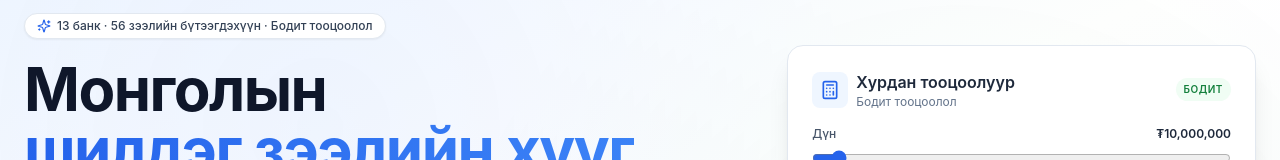
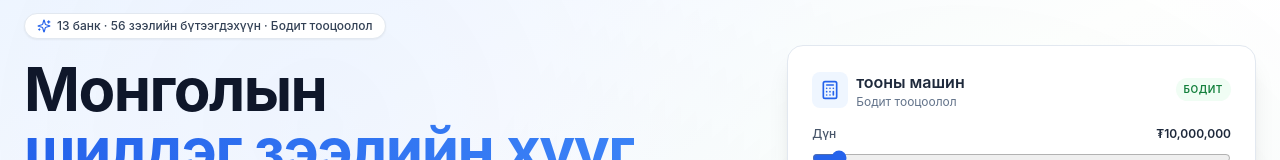
Before and after one commit to Sodbiligtse/zeelhub, a React (Vite) app: page / in a window 1280 px wide. Shown: the part 132-292 px from the top of the page. Built offline with nearby package versions, Linux system fonts and the light colour scheme.

Commit message:
Update App.jsx

```diff
--- a/src/App.jsx
+++ b/src/App.jsx
@@ -116,7 +116,7 @@ const STRINGS = {
     calc_formula: 'Томьёо',
     calc_formula_text: 'M = P × [r(1+r)ⁿ] ÷ [(1+r)ⁿ − 1] — P нь үндсэн зээл, r нь сарын хүү (жилийн ÷ 12), n нь сарын тоо. Үр дүн нь тооцоолол бөгөөд банк нэмэлт хураамж авч болно.',
     calc_over: 'хугацаанд',
-    mini_title: 'Хурдан тооцоолуур', mini_sub: 'Бодит тооцоолол', mini_live: 'БОДИТ',
+    mini_title: 'тооны машин', mini_sub: 'Бодит тооцоолол', mini_live: 'БОДИТ',
     mini_amount: 'Дүн', mini_rate: 'Хүү (%)', mini_years: 'Жил',
     mini_monthly: 'Сарын төлбөр', mini_total_int: 'Нийт хүү', mini_total_rep: 'Нийт төлбөр',
     mini_open: 'Тооцоолуур нээх',
```
